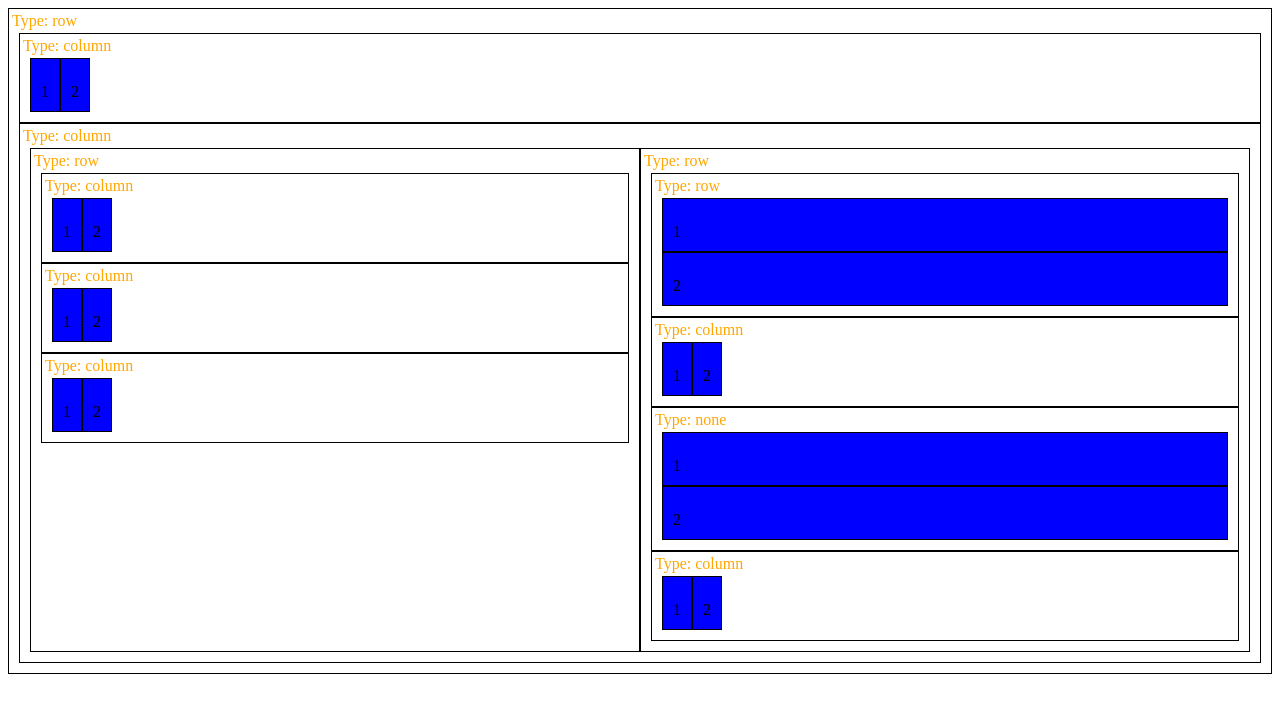
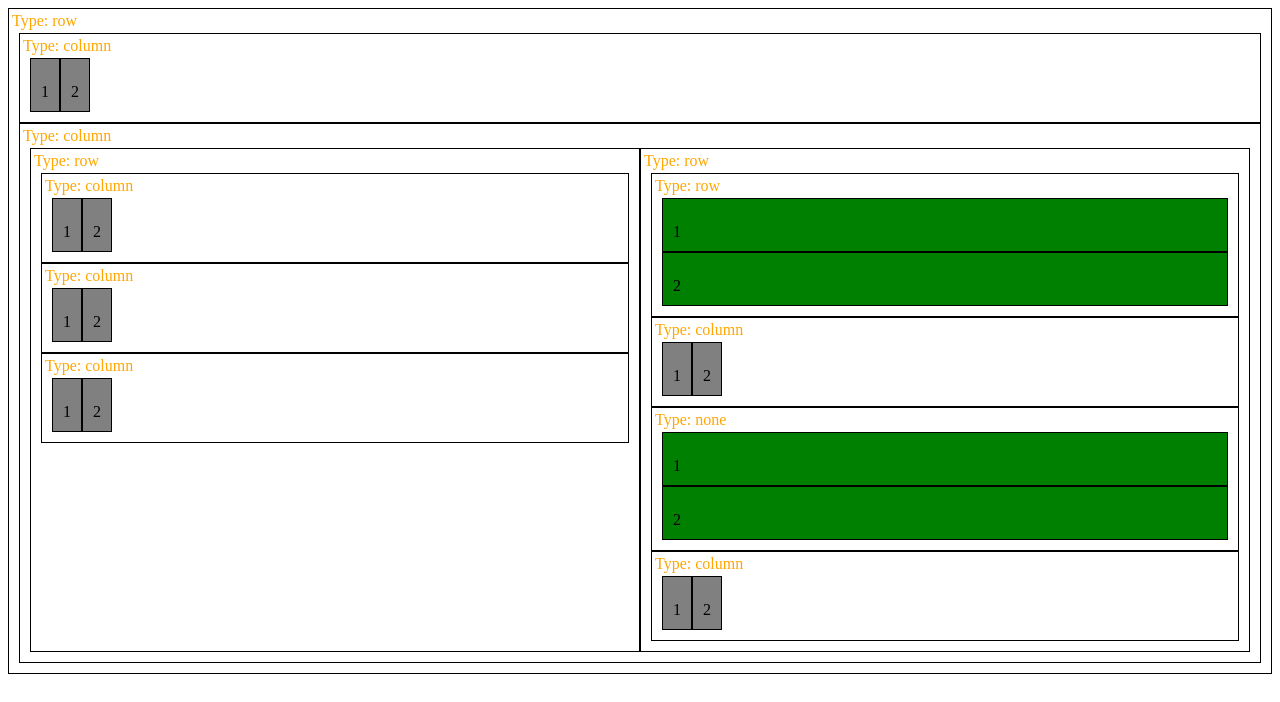
Before and after one commit to defective-origin/html-dom-navigator, a website built with webpack: page interactive-test/index.html in a window 1280 px wide. Built offline with nearby package versions, Linux system fonts and the light colour scheme.

Commit message:
feat: update styles

```diff
--- a/interactive-test/index.html
+++ b/interactive-test/index.html
@@ -46,7 +46,7 @@
       }
 
       [data-nav="item"] {
-        background: blue;
+        background: green;
       }
 
       .none::after {
@@ -54,8 +54,12 @@
       }
 
       [data-nav="column"] > [data-nav="item"] {
-        background: blue;
+        background: gray;
         width: min-content;
+      }
+
+      [data-nav][data-active-nav-item="true"] {
+        background: orange;
       }
     </style>
     <div id="root" data-nav="row">
```
